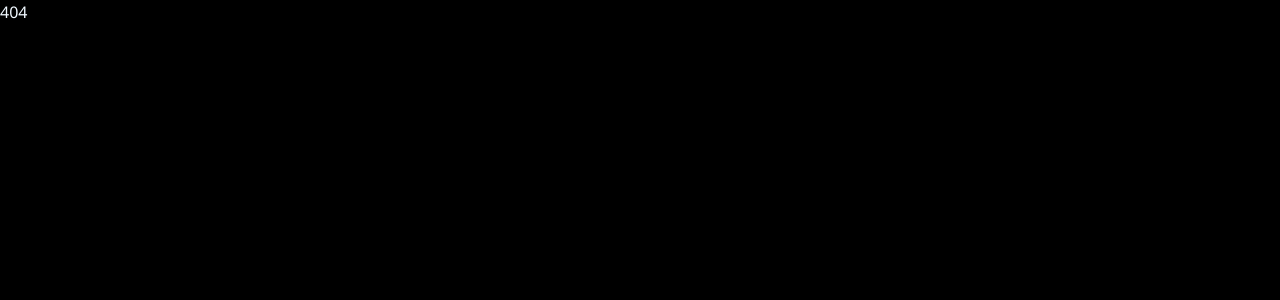
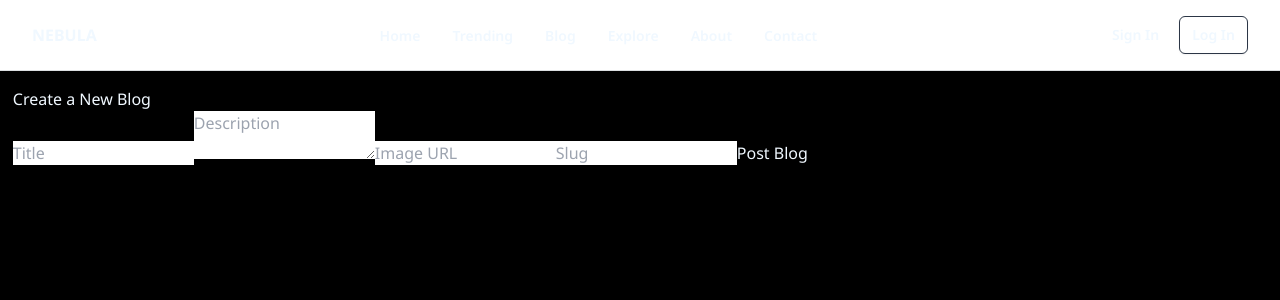
Before and after one commit to nikhilnigamnik/blog-web-app, a React (Vite) app in the folder client/: page /newblog in a window 1280 px wide. Before the commit this address had no page. Shown: the top 300 px of the page. Built offline with nearby package versions, Linux system fonts and the light colour scheme.

Commit message:
added auth and much more

```diff
--- /dev/null
+++ b/client/src/Redux/slices/authSlice.js
@@ -0,0 +1,21 @@
+import { createSlice, configureStore } from "@reduxjs/toolkit";
+
+const authSlice = createSlice({
+  name: "auth",
+  initialState: {
+    isLogin: false,
+  },
+  reducers: {
+    login(state) {
+      state.isLogin = true;
+    },
+    logout(state) {
+      state.isLogin = false;
+    },
+  },
+});
+export const authActions = authSlice.actions;
+
+export const store = configureStore({
+  reducer: authSlice.reducer,
+});
--- a/client/src/Redux/store.js
+++ b/client/src/Redux/store.js
@@ -1,5 +1,5 @@
 import { configureStore } from '@reduxjs/toolkit'
-import DataSlice from './DataSlice';
+import DataSlice from './slices/DataSlice'
 
 const store = configureStore({
     reducer: {
--- a/client/src/components/Button.jsx
+++ b/client/src/components/Button.jsx
@@ -4,7 +4,7 @@ const Button = ({ className, children, ...props }) => {
   return (
     <>
       <button
-        className={`flex items-center justify-center gap-2 tracking-wider cursor-pointer ${className} text-white hover:rounded-md  rounded-full px-2 py-1 border border-border   transition `}
+        className={`flex items-center justify-center gap-2 tracking-wider cursor-pointer ${className} text-white   rounded-full px-2 py-1 border border-border   transition `}
         {...props}
       >
         {children}
--- /dev/null
+++ b/client/src/components/Inputs.jsx
@@ -0,0 +1,12 @@
+export const Input = ({ type, name, value, onChange, placeholder }) => {
+  return (
+    <input
+      type={type}
+      name={name}
+      value={value}
+      onChange={onChange}
+      placeholder={placeholder}
+      className="bg-transparent border outline-none px-8 py-2 rounded-3xl"
+    />
+  );
+};
--- a/client/src/layout/Blogs.jsx
+++ b/client/src/layout/Blogs.jsx
@@ -7,7 +7,6 @@ const Blogs = () => {
   const data = useSelector((state) => state.apiData);
   return (
     <div className="p-4  rounded-md flex flex-col gap-4 bg-primary  border ">
-      {/* <p>}</p> */}
       <div className="flex items-center justify-between">
         <Search/>
         <Filter/>
--- a/client/src/layout/NavBar.jsx
+++ b/client/src/layout/NavBar.jsx
@@ -1,6 +1,7 @@
 import React, { useState } from "react";
 import { Menu, X, ChevronDown, ChevronRight } from "lucide-react";
 import Button from "../components/Button";
+import { NavLink } from "react-router-dom";
 
 const menuItems = [
   {
@@ -40,7 +41,9 @@ export function NavBar() {
     <nav className="sticky left-0 top-0 z-40 w-full border-b border-border-light bg-white dark:border-border dark:bg-primary py-2">
       <div className="mx-auto flex max-w-7xl items-center justify-between px-4 py-2 sm:px-6 lg:px-8">
         <div className="inline-flex items-center space-x-2">
-          <span className="font-bold ">NEBULA</span>
+          <NavLink to={"/"}>
+            <span className="font-bold ">NEBULA</span>
+          </NavLink>
         </div>
         <div className="hidden md:block">
           <ul className="flex justify-between gap-8">
--- a/client/src/main.jsx
+++ b/client/src/main.jsx
@@ -6,6 +6,7 @@ import { RouterProvider, createBrowserRouter } from "react-router-dom";
 import Hero from "./layout/Hero.jsx";
 import store from "./Redux/store.js";
 import { Provider } from "react-redux";
+import NewBlog from "./pages/NewBlog.jsx";
 
 const router = createBrowserRouter([
   {
@@ -17,6 +18,10 @@ const router = createBrowserRouter([
         path: "/",
         element: <Hero />,
       },
+      {
+        path: "/newblog",
+        element: <NewBlog />,
+      },
     ],
   },
 ]);
--- /dev/null
+++ b/client/src/pages/NewBlog.jsx
@@ -0,0 +1,60 @@
+import React, { useState } from "react";
+import axios from "axios";
+
+const NewBlog = () => {
+  const [title, setTitle] = useState("");
+  const [description, setDescription] = useState("");
+  const [image, setImage] = useState("");
+  const [slug, setSlug] = useState("");
+
+  const handleSubmit = async (e) => {
+    e.preventDefault();
+    try {
+      const { data } = await axios.post("/api/blog/createBlog", {
+        title: title,
+        description: description,
+        image: image,
+        slug: slug,
+      });
+      if (data?.success) {
+
+      }
+    } catch (error) {
+      console.log(error);
+    }
+  };
+
+  return (
+    <div>
+      <h2>Create a New Blog</h2>
+      <form onSubmit={handleSubmit}>
+        <input
+          type="text"
+          placeholder="Title"
+          value={title}
+          onChange={(e) => setTitle(e.target.value)}
+        />
+        <textarea
+          placeholder="Description"
+          value={description}
+          onChange={(e) => setDescription(e.target.value)}
+        />
+        <input
+          type="text"
+          placeholder="Image URL"
+          value={image}
+          onChange={(e) => setImage(e.target.value)}
+        />
+        <input
+          type="text"
+          placeholder="Slug"
+          value={slug}
+          onChange={(e) => setSlug(e.target.value)}
+        />
+        <button type="submit">Post Blog</button>
+      </form>
+    </div>
+  );
+};
+
+export default NewBlog;
--- a/client/src/utils/Apis.js
+++ b/client/src/utils/Apis.jsx
@@ -2,6 +2,8 @@ import React, { useState, useEffect } from "react";
 import axios from "axios";
 import { useDispatch } from "react-redux";
 import { setData } from "../Redux/DataSlice";
+
+export const apiUrl = "https://localhost:8000";
 
 const ApiHandler = () => {
   const [responseData, setResponseData] = useState([]);
@@ -9,7 +11,7 @@ const ApiHandler = () => {
   const dispatch = useDispatch();
 
   useEffect(() => {
-    const apiUrl = "https://localhost:4000";
+    const apiUrl = "https://localhost:8000";
 
     axios
       .get(apiUrl)
```
Also changed, not shown: client/src/Redux/slices/DataSlice.js (renamed from client/src/Redux/DataSlice.js).
